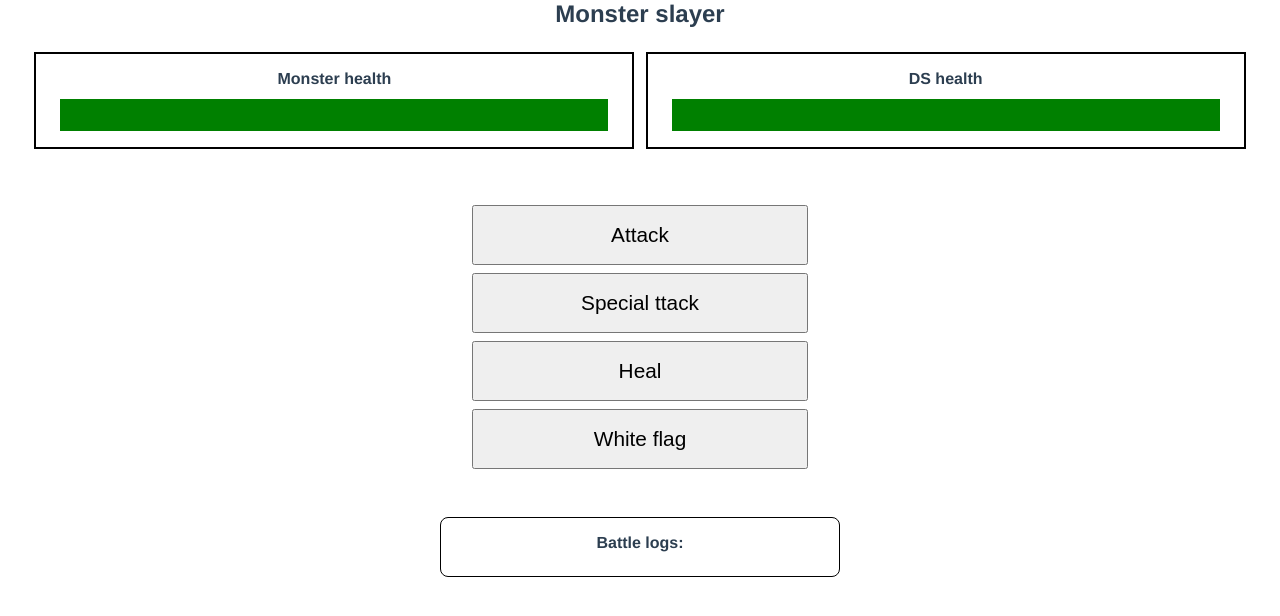
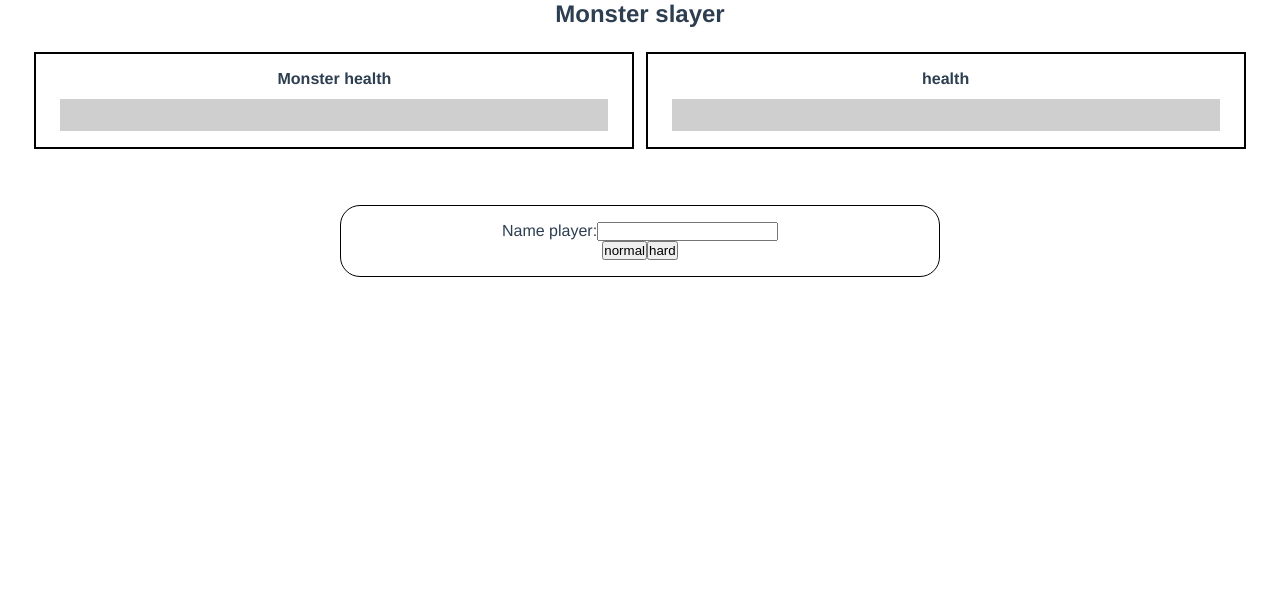
Before and after one commit to DryakhlovDS/vue-monster-slayer-game, a Vue app: page / in a window 1280 px wide. Both pictures are taken after a click on the button "Start new geme". Shown: the top 616 px of the page. Built offline with nearby package versions, Linux system fonts and the light colour scheme.

Commit message:
change section Game Status, add dificulty

```diff
--- a/src/App.vue
+++ b/src/App.vue
@@ -14,7 +14,7 @@
     @heal="heal"
     @flag="surrender"
     />
-    <LogList :logs="logs"/>
+    <LogList v-if="winner" :logs="logs"/>
   </main>
 </template>
 
@@ -34,50 +34,63 @@ export default {
   },
   data: () => ({
     logs: [],
-    game: false,
+    game: null,
     winner: null,
     healthPlayer: 0,
     healthMonster: 0,
     namePlayer: "",
+    settings: {
+      normal: {
+        atackMin: 6,
+        atackMax: 10,
+        sAtackMin: 10,
+        sAtackMax: 14,
+        healMin: 8,
+        healMax: 14,
+      },
+      hard: {
+        atackMin: 6,
+        atackMax: 8,
+        sAtackMin: 10,
+        sAtackMax: 12,
+        healMin: 8,
+        healMax: 11,
+      },
+    }
   }),
   watch: {
     healthPlayer(value){
       if (value <= 0) {
         this.winner = "Monster";
-        this.game = false;
+        this.game = null;
       }
     },
     healthMonster(value){
       if (value <= 0) {
         this.winner = this.namePlayer;
-        this.game = false;
+        this.game = null;
       }
     },
   },
   methods: {
-    hp(){
-      this.logs.unshift({player: "Player",
-      action: "health",
-      value: this.healthPlayer
-      });
-    },
-    setGame(value){
-      this.game = value;
+    setGame(type, name){
+      this.game = type;
       this.healthPlayer = 100;
       this.healthMonster = 100;
       this.logs = [];
-      this.namePlayer = "DS";
+      this.namePlayer = name;
+      this.winner = "nether";
     },
     getRandom(min, max){
       const val = Math.floor(Math.random() * (max-min)) + min;
       return val;
     },
     atackToMonster(){
-      const value = this.getRandom(6,10);
+      const value = this.getRandom(this.settings[this.game].atackMin, this.settings[this.game].atackMax);
       this.healthMonster -= value;
       this.logs.unshift({player: this.namePlayer,
       action: "atack",
-      value
+      value: value +'hp',
       });
       this.atackToPlayer();
     },
@@ -86,29 +99,29 @@ export default {
       this.healthPlayer -= value;
       this.logs.unshift({player: "Monster",
       action: "atack",
-      value
+      value: value +'hp',
       });
     },
     superAtackToMonster(){
-      const value = this.getRandom(10,14);
+      const value = this.getRandom(this.settings[this.game].sAtackMin, this.settings[this.game].sAtackMax);
       this.healthMonster -= value;
       this.logs.unshift({player: this.namePlayer,
-      action: "atack",
-      value
+      action: "super atack",
+      value: value +'hp',
       });
       this.atackToPlayer();
     },
     heal(){
-      const value = this.getRandom(6,10);
+      const value = this.getRandom(this.settings[this.game].healMin, this.settings[this.game].healMax);
       this.healthPlayer += value;
       this.logs.unshift({player: this.namePlayer,
       action: "heal yourself",
-      value
+      value: value +'hp',
       });
       this.atackToPlayer();
     },
     surrender(){
-      this.logs.unshift({player: "Player",
+      this.logs.unshift({player: this.namePlayer,
       action: "surrender",
       });
       this.healthPlayer = 0;
--- a/src/components/Actions.vue
+++ b/src/components/Actions.vue
@@ -1,7 +1,7 @@
 <template>
   <section class="actions">
     <button class="actions__btn" @click="atack">Attack</button>
-    <button class="actions__btn" @click="sAtack">Special ttack</button>
+    <button class="actions__btn" @click="sAtack" :disabled="!superAtackEnable">Special atack</button>
     <button class="actions__btn" @click="heal">Heal</button>
     <button class="actions__btn" @click="flag">White flag</button>
   </section>
@@ -10,19 +10,33 @@
 <script>
 export default {
   name:"Actions",
+  data: () => ({
+    sp: 3,
+  }),
+  computed: {
+    superAtackEnable(){
+      return this.sp === 3;
+    },
+  },
   methods: {
     atack() {
+      this.spInc();
       this.$emit("atack");
     },
     sAtack() {
+      this.sp = 0;
       this.$emit("sAtack");
       },
     heal() {
+      this.spInc();
       this.$emit("heal");
       },
     flag() {
       this.$emit("flag");
-      }
+      },
+    spInc(){
+      if (this.sp < 3) this.sp++;
+    },
   }
 
 }
--- a/src/components/GameStatus.vue
+++ b/src/components/GameStatus.vue
@@ -1,7 +1,16 @@
 <template>
   <section class="card-status">
-    <h3 v-if="isName">{{name}} won!</h3>
-    <button @click="newGame"> Start new geme</button>
+    <div v-if="!setSettings" class="new-game">
+      <h3 v-if="isName">{{name}} won!</h3>
+      <button @click="newSettings"> Start new geme</button>
+    </div>
+    <div v-else class="settings">
+      <label for="name">Name player:</label>
+      <input v-model="newName" type="text" id="name">
+      <br>
+      <button @click="newGame('normal')">normal</button>
+      <button @click="newGame('hard')">hard</button>
+    </div>
   </section>
 </template>
 
@@ -14,6 +23,10 @@ props: {
     default: "",
   }
 },
+data: () => ({
+  newName: "",
+  setSettings: false,
+}),
 computed: {
   isName(){
     if (this.name) return true;
@@ -21,8 +34,11 @@ computed: {
   }
 },
 methods: {
-  newGame(){
-    this.$emit('newGame', true);
+  newGame(type){
+    this.$emit('newGame', type, this.newName);
+  },
+  newSettings(){
+    this.setSettings = true;
   },
 }
 }
--- a/src/components/LogList.vue
+++ b/src/components/LogList.vue
@@ -2,7 +2,7 @@
   <section class="logs">
     <h4 class="logs__title">Battle logs:</h4>
     <ul>
-      <li v-for="(log, index) of logs" :key="index" class="logs__item">{{log}}</li>
+      <li v-for="(log, index) of logs" :key="index" class="logs__item">{{log.player}} {{log.action}} {{log.value}}</li>
     </ul>
   </section>
 </template>
--- a/src/components/PlayerBar.vue
+++ b/src/components/PlayerBar.vue
@@ -3,6 +3,7 @@
     <h4 class="player__title">{{name}} health</h4>
     <div class="player__health-bar">
       <div class="player__health" :style="healthWidth"></div>
+      <span class="player__health-points">{{health}}/100</span>
     </div>
   </div>
 </template>
@@ -50,10 +51,27 @@ export default {
     background-color: green;
     transition: width 0.7s ease-out;
 
+    &-points{
+      position: absolute;
+      top: 18%;
+      left: 44%;
+      justify-content: center;
+      font-size: 1.2rem;
+      opacity: 0;
+    }
+
     &-bar {
+    position: relative;
     width: 100%;
     height: 2rem;
     background-color: #00000030;
+    cursor: pointer;
+
+      &:hover{
+        & .player__health-points{
+          opacity: 1;
+        }
+      }
     }
   }
 
```
